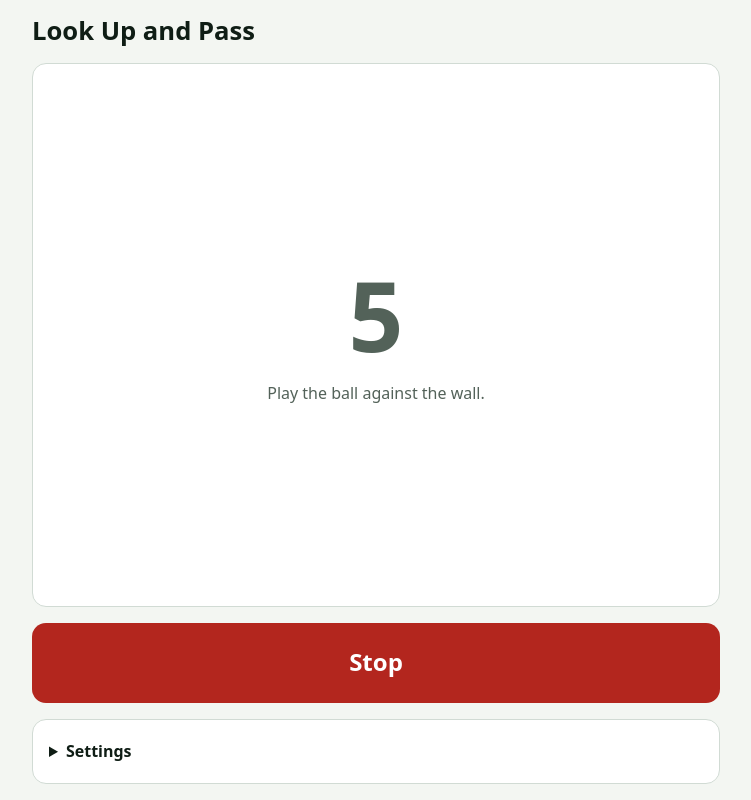
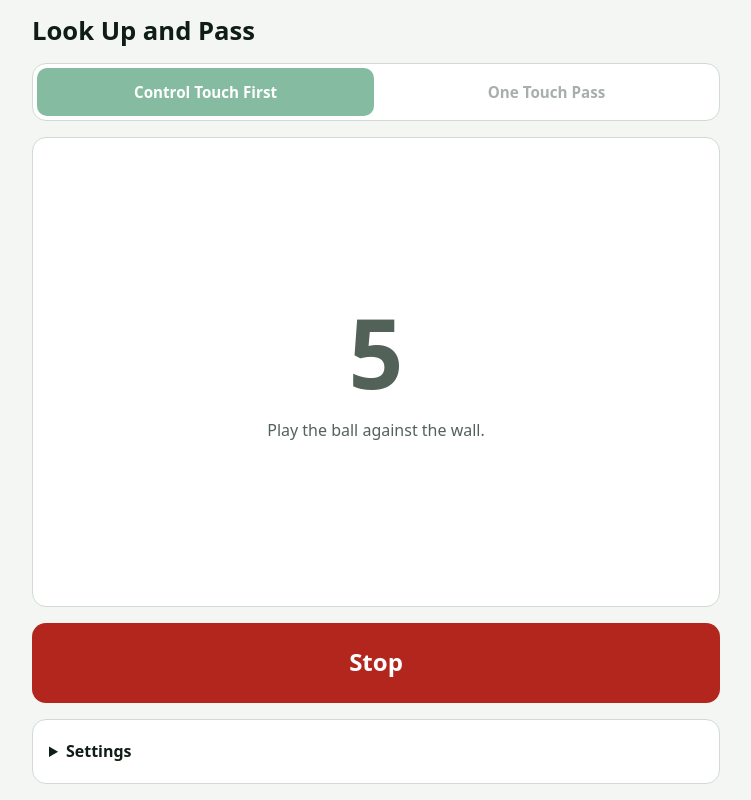
Before and after one commit to jonwhite123/soccer-training-apps, a plain HTML site: page apps/look-up-and-pass.html in a window 1280 px wide. Both pictures are taken after a click on the button "Go". Shown: the whole page, without its empty margins (264-1015 px from the left). Drawn offline with Linux system fonts and the light colour scheme.

Commit message:
One-touch mode

```diff
--- a/apps/look-up-and-pass.html
+++ b/apps/look-up-and-pass.html
@@ -3,7 +3,7 @@
 <head>
 <meta charset="utf-8">
 <meta name="viewport" content="width=device-width, initial-scale=1, viewport-fit=cover">
-<meta name="description" content="Receive under pressure, take a touch in the called direction, then pass to the called cone.">
+<meta name="description" content="Pass to the cone that's called: take a control touch in the called direction first, or play it one touch.">
 <meta name="theme-color" content="#0e7a45">
 <meta name="apple-mobile-web-app-capable" content="yes">
 <meta name="mobile-web-app-capable" content="yes">
@@ -141,6 +141,28 @@ input[type="checkbox"], input[type="radio"] { width: 22px; min-height: 22px; acc
 .top { display: flex; align-items: baseline; justify-content: space-between; gap: 12px; }
 .top h1 { margin: 0; }
 
+/* Mode tabs */
+.tabs {
+  display: grid;
+  grid-template-columns: 1fr 1fr;
+  gap: 4px;
+  padding: 4px;
+  background: var(--surface);
+  border: 1px solid var(--line);
+  border-radius: var(--radius);
+}
+.tabs [role="tab"] {
+  min-height: 48px;
+  padding: 4px 8px;
+  font-size: 0.95rem;
+  line-height: 1.2;
+  color: var(--muted);
+  background: transparent;
+  border: 0;
+  border-radius: 10px;
+}
+.tabs [aria-selected="true"] { color: var(--accent-ink); background: var(--accent); }
+
 .panel {
   flex: 1;
   display: flex;
@@ -201,6 +223,11 @@ input[type="checkbox"], input[type="radio"] { width: 22px; min-height: 22px; acc
     <span id="reps" class="muted"></span>
   </header>
 
+  <div class="tabs" role="tablist" aria-label="Mode">
+    <button type="button" role="tab" data-mode="control">Control Touch First</button>
+    <button type="button" role="tab" data-mode="oneTouch">One Touch Pass</button>
+  </div>
+
   <div id="panel" class="panel" aria-live="assertive">
     <div id="arrow" class="arrow" aria-hidden="true"></div>
     <div id="word" class="word"></div>
@@ -215,7 +242,7 @@ input[type="checkbox"], input[type="radio"] { width: 22px; min-height: 22px; acc
     <summary>Settings</summary>
     <div class="stack">
       <h2>Timing</h2>
-      <div class="setting">
+      <div class="setting" data-for="control">
         <span id="directionAfterLabel">Direction call after Go</span>
         <div class="stepper" role="group" aria-labelledby="directionAfterLabel" data-key="directionAfter">
           <button type="button" aria-label="One second less">−</button>
@@ -223,9 +250,17 @@ input[type="checkbox"], input[type="radio"] { width: 22px; min-height: 22px; acc
           <button type="button" aria-label="One second more">+</button>
         </div>
       </div>
-      <div class="setting">
+      <div class="setting" data-for="control">
         <span id="targetAfterLabel">Cone call after direction</span>
         <div class="stepper" role="group" aria-labelledby="targetAfterLabel" data-key="targetAfter">
+          <button type="button" aria-label="One second less">−</button>
+          <output></output>
+          <button type="button" aria-label="One second more">+</button>
+        </div>
+      </div>
+      <div class="setting" data-for="oneTouch">
+        <span id="oneTouchAfterLabel">Cone call after Go</span>
+        <div class="stepper" role="group" aria-labelledby="oneTouchAfterLabel" data-key="oneTouchAfter">
           <button type="button" aria-label="One second less">−</button>
           <output></output>
           <button type="button" aria-label="One second more">+</button>
@@ -442,8 +477,11 @@ input[type="checkbox"], input[type="radio"] { width: 22px; min-height: 22px; acc
 </script>
 <script>
 // ---- Look Up and Pass ---------------------------------------------------------
-// Go → wait → call a direction (the first touch, as if under pressure) → wait →
-// call a cone colour (the pass target) → stop until Go is tapped again.
+// Two modes, chosen with the tabs. Both stop after the cone call until Go is tapped again.
+//   Control Touch First: Go → wait → call a direction for the first touch (as if under
+//     pressure) → wait → call a cone colour (the pass target).
+//   One Touch Pass: Go → wait → call a cone colour as the ball comes back off the wall,
+//     to be passed first time.
 const $ = (sel) => document.querySelector(sel);
 const STORE_KEY = 'look-up-and-pass';
 const DIRECTIONS = [
@@ -461,13 +499,19 @@ const COLORS = {
   blue: { name: 'Blue', bg: '#1d63d6', ink: '#ffffff' },
 };
 const STATIONS = { min: 2, max: 4 };
-const TIMINGS = { directionAfter: { min: 1, max: 30 }, targetAfter: { min: 1, max: 15 } };
-const DEFAULTS = { directionAfter: 7, targetAfter: 3, colors: ['orange', 'yellow'] };
+const MODES = ['control', 'oneTouch'];
+const TIMINGS = {
+  directionAfter: { min: 1, max: 30 },
+  targetAfter: { min: 1, max: 15 },
+  oneTouchAfter: { min: 1, max: 30 },
+};
+const DEFAULTS = { mode: 'control', directionAfter: 7, targetAfter: 3, oneTouchAfter: 7, colors: ['orange', 'yellow'] };
 
 const prefs = loadPrefs();
 const panel = $('#panel');
 const go = $('#go');
 const chips = $('#colors');
+const tabs = document.querySelectorAll('[role="tab"]');
 let rep = null; // the rep in progress, from Kit.run
 let startedAt = 0;
 let reps = 0;
@@ -506,11 +550,20 @@ for (const [id, color] of Object.entries(COLORS)) {
   chips.append(chip);
 }
 
-render({ state: 'idle', status: idleText() });
+for (const tab of tabs) {
+  tab.addEventListener('click', () => {
+    prefs.mode = tab.dataset.mode;
+    savePrefs();
+    showMode();
+  });
+}
+
+showMode();
 showColors();
 
 function loadPrefs() {
   const p = { ...DEFAULTS, ...Kit.store.get(STORE_KEY, {}) };
+  if (!MODES.includes(p.mode)) p.mode = DEFAULTS.mode;
   for (const [key, { min, max }] of Object.entries(TIMINGS)) {
     p[key] = Number.isInteger(p[key]) ? Math.min(max, Math.max(min, p[key])) : DEFAULTS[key];
   }
@@ -539,11 +592,21 @@ function showColors() {
   if (panel.dataset.state === 'idle') render({ state: 'idle', status: idleText() });
 }
 
-// "Set out an orange and a yellow cone." / "Set out a red, an orange and a blue cone."
+// Selects the current mode's tab, shows only that mode's timing settings and resets the panel.
+function showMode() {
+  for (const tab of tabs) tab.setAttribute('aria-selected', String(tab.dataset.mode === prefs.mode));
+  for (const row of document.querySelectorAll('[data-for]')) row.hidden = row.dataset.for !== prefs.mode;
+  render({ state: 'idle', status: idleText() });
+}
+
+// "Set out an orange and a yellow cone. …" / "Set out a red, an orange and a blue cone. …"
 function idleText() {
   const names = prefs.colors.map((id) => `${id === 'orange' ? 'an' : 'a'} ${id}`);
   const list = `${names.slice(0, -1).join(', ')} and ${names[names.length - 1]}`;
-  return `Set out ${list} cone. Tap Go, find your spot and play the ball against the wall.`;
+  const how = prefs.mode === 'oneTouch'
+    ? "Tap Go and play the ball against the wall, then pass the return first time to the cone that's called."
+    : 'Tap Go, find your spot and play the ball against the wall.';
+  return `Set out ${list} cone. ${how}`;
 }
 
 go.addEventListener('click', () => {
@@ -562,20 +625,24 @@ go.addEventListener('click', () => {
 });
 
 async function playRep(signal) {
+  const oneTouch = prefs.mode === 'oneTouch';
   Kit.beep({ freq: 660, ms: 80, volume: 0.3 }); // quiet tick: Go registered
-  for (let s = prefs.directionAfter; s > 0; s--) {
+  for (let s = oneTouch ? prefs.oneTouchAfter : prefs.directionAfter; s > 0; s--) {
     render({ state: 'wait', word: String(s), status: 'Play the ball against the wall.' });
     await Kit.sleep(1000, signal);
   }
 
-  const dir = Kit.pick(DIRECTIONS);
-  render({ state: 'direction', arrow: dir.arrow, word: dir.word, status: 'Take your touch…' });
-  Kit.beep({ freq: 1200, ms: 100 }); // beep first: speech can lag a beat
-  Kit.speak(dir.word);
-  await Kit.sleep(prefs.targetAfter * 1000, signal);
+  let dir = null; // One Touch Pass skips the control touch and its delay
+  if (!oneTouch) {
+    dir = Kit.pick(DIRECTIONS);
+    render({ state: 'direction', arrow: dir.arrow, word: dir.word, status: 'Take your touch…' });
+    Kit.beep({ freq: 1200, ms: 100 }); // beep first: speech can lag a beat
+    Kit.speak(dir.word);
+    await Kit.sleep(prefs.targetAfter * 1000, signal);
+  }
 
   const target = COLORS[Kit.pick(prefs.colors)];
-  render({ state: 'done', arrow: dir.arrow, word: dir.word, target, status: 'Tap Go for the next rep.' });
+  render({ state: 'done', arrow: dir?.arrow, word: dir?.word, target, status: 'Tap Go for the next rep.' });
   Kit.beep({ freq: 1500, ms: 100 });
   Kit.speak(target.name);
   reps += 1;
@@ -592,6 +659,7 @@ function setRunning(running) {
   go.textContent = running ? 'Stop' : 'Go';
   go.classList.toggle('primary', !running);
   go.classList.toggle('danger', running);
+  for (const tab of tabs) tab.disabled = running; // no switching modes mid-rep
 }
 
 // `target` is an entry from COLORS, or null before the cone is called.
```
Also changed, not shown: index.html (+1 -1 lines), 1 other file.
